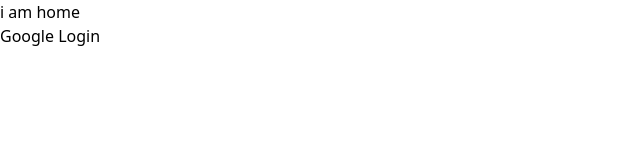
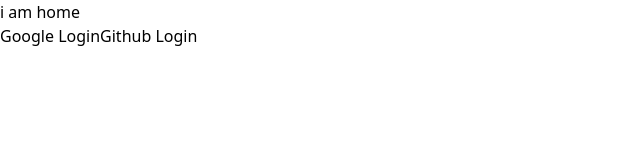
Before and after one commit to mdriyajulislamakash11/Firebase-day-1-Conceptual-Session, a React (Vite) app: page / in a window 1280 px wide. Shown: the top 160 px of the page, without its empty margins (0-640 px from the left). Built offline with nearby package versions, Linux system fonts and the light colour scheme.

Commit message:
githubLogin korlam

```diff
--- a/src/components/AuthProvider.jsx
+++ b/src/components/AuthProvider.jsx
@@ -1,5 +1,5 @@
 import { signInWithPopup } from 'firebase/auth';
-import { GoogleAuthProvider } from 'firebase/auth';
+import { GoogleAuthProvider, GithubAuthProvider} from 'firebase/auth';
 import React, { createContext } from 'react';
 import { auth } from '../../firebase.init';
 export const AuthContext = createContext(null)
@@ -8,6 +8,7 @@ export const AuthContext = createContext(null)
 
 const AuthProvider = ({children}) => {
     const googleProvider = new GoogleAuthProvider()
+    const githubProvider = new GithubAuthProvider()
 
     const handleGoogleLogin = () => {
         signInWithPopup(auth, googleProvider)
@@ -17,9 +18,20 @@ const AuthProvider = ({children}) => {
     }
 
 
+    const handleGithubLogin = () => {
+        signInWithPopup(auth, githubProvider)
+        .then((result) => {
+            console.log(result.user)
+        })
+    }
+
+
+
+
 
     const authInfo = {
         handleGoogleLogin,
+        handleGithubLogin,
 
     }
 
--- a/src/components/Home.jsx
+++ b/src/components/Home.jsx
@@ -2,13 +2,14 @@ import React, { useContext } from 'react';
 import { AuthContext } from './AuthProvider';
 
 const Home = () => {
-    const {handleGoogleLogin} = useContext(AuthContext)
+    const {handleGoogleLogin, handleGithubLogin} = useContext(AuthContext)
 
 
     return (
         <div>
             <h1>i am home</h1>
             <button className='btn btn-accent' onClick={handleGoogleLogin}>Google Login</button>
+            <button className='btn btn-accent' onClick={handleGithubLogin}>Github Login</button>
         </div>
     );
 };
```
